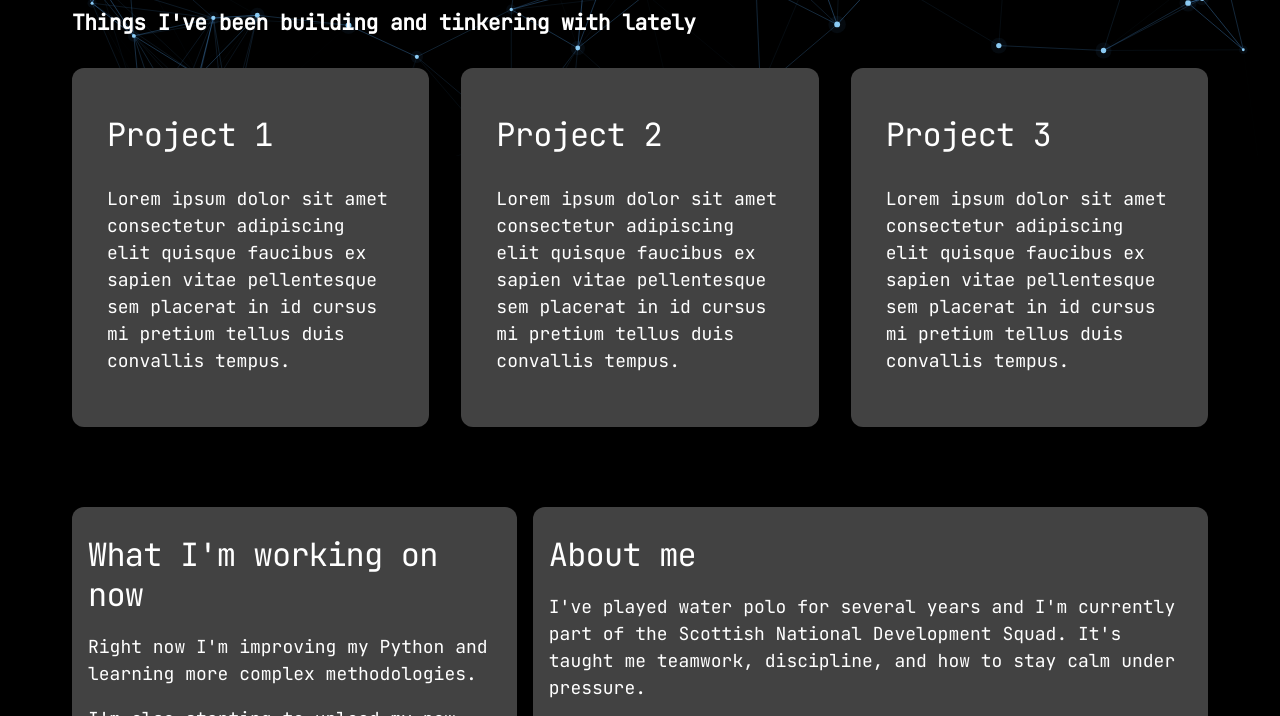
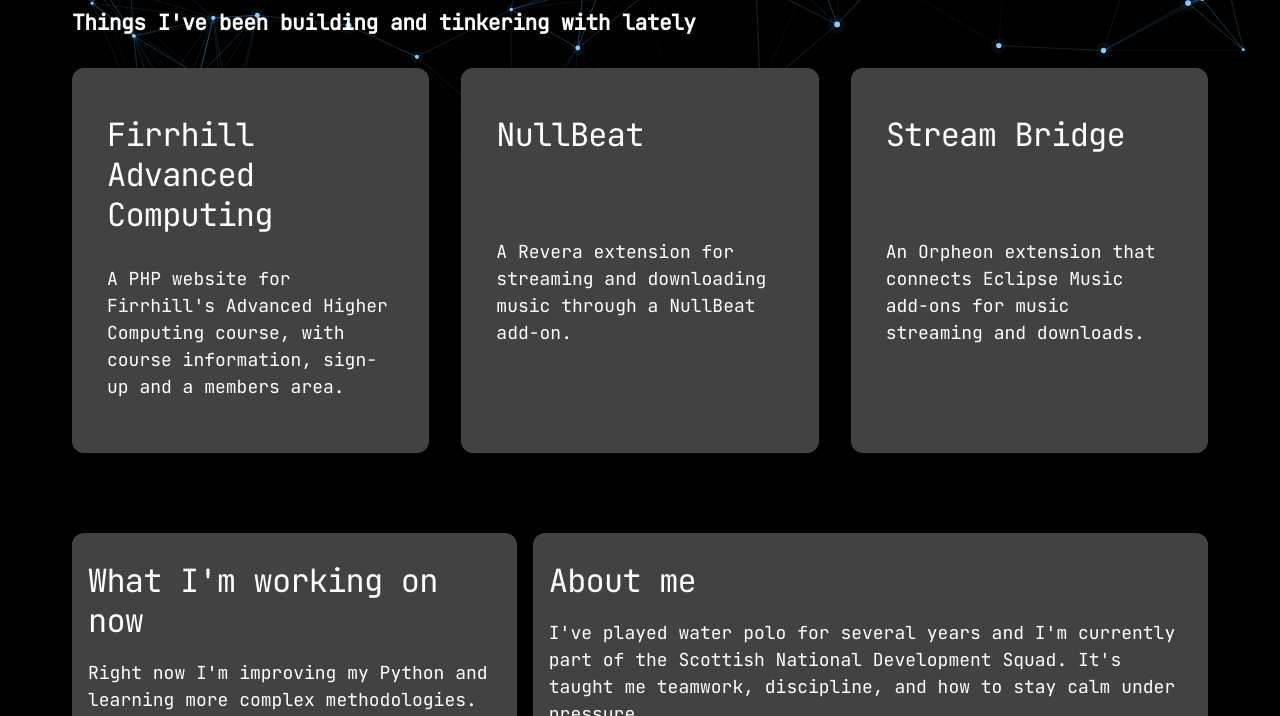
Before and after one commit to frasersimpson126/Web, a plain HTML site: page index.html in a window 1280 px wide. Shown: the part 644-1360 px from the top of the page. Drawn offline with Linux system fonts and the light colour scheme.

Commit message:
Update portfolio projects and remove CV link

```diff
--- a/index.html
+++ b/index.html
@@ -10,9 +10,7 @@
     <header>
       <div class="navbar">
         <div>
-          <a href="/" class="logo"
-            >FraserS</a
-          >
+          <a href="/" class="logo">FraserS</a>
         </div>
         <div class="menu-toggle">
           <button class="menu-toggle-theme" onclick="toggleTheme()">
@@ -42,7 +40,7 @@
           Computing student, water polo player, and gym enthusiast.<br> I build small tools and I learn best by breaking things first.
         </h2>
         <div class="buttons">
-          <a href="https://github.com/frasersimpson126" class="button"> See my projects </a>
+          <a href="https://github.com/frasersimpson126" class="button">See my projects</a>
         </div>
       </section>
 
@@ -50,19 +48,19 @@
         <h2>Recent Projects</h2>
         <h3>Things I've been building and tinkering with lately</h3>
         <div class="tiles">
-            <a href="/Project1" class="tile">
-                <h2 class="h3">Project 1</h2>
-                <p>Lorem ipsum dolor sit amet consectetur adipiscing elit quisque faucibus ex sapien vitae pellentesque sem placerat in id cursus mi pretium tellus duis convallis tempus.</p>
+          <a href="https://github.com/frasersimpson126/Firrhill-Advanced-Computing" class="tile">
+            <h2 class="h3">Firrhill Advanced Computing</h2>
+            <p>A PHP website for Firrhill's Advanced Higher Computing course, with course information, sign-up and a members area.</p>
           </a>
 
-            <a href="/Project2" class="tile">
-                <h2 class="h3">Project 2</h2>
-                <p>Lorem ipsum dolor sit amet consectetur adipiscing elit quisque faucibus ex sapien vitae pellentesque sem placerat in id cursus mi pretium tellus duis convallis tempus.</p>
+          <a href="https://github.com/frasersimpson126/NullBeat" class="tile">
+            <h2 class="h3">NullBeat</h2>
+            <p>A Revera extension for streaming and downloading music through a NullBeat add-on.</p>
           </a>
 
-            <a href="/Project3" class="tile">
-                <h2 class="h3">Project 3</h2>
-                <p>Lorem ipsum dolor sit amet consectetur adipiscing elit quisque faucibus ex sapien vitae pellentesque sem placerat in id cursus mi pretium tellus duis convallis tempus.</p>
+          <a href="https://github.com/frasersimpson126/Stream-Bridge" class="tile">
+            <h2 class="h3">Stream Bridge</h2>
+            <p>An Orpheon extension that connects Eclipse Music add-ons for music streaming and downloads.</p>
           </a>
         </div>
       </section>
@@ -107,7 +105,6 @@
           </p>
         </div>
       </article>
-
     </main>
 
     <footer>
@@ -115,7 +112,6 @@
         <p>contact me; <a href="mailto:frasergordonsimpson@gmail.com">frasergordonsimpson@gmail.com,</a></p>
         <p><a href="https://github.com/frasersimpson126">View my Github,</a></p>
         <p><a href="https://www.linkedin.com/in/fraser-simpson-a44a3628a/">View my LinkedIn,</a></p>
-        <p><a href="/cv">View my CV</a></p>
       </div>
     </footer>
 
```
Lines whose indentation alone changed are shown as unchanged.
